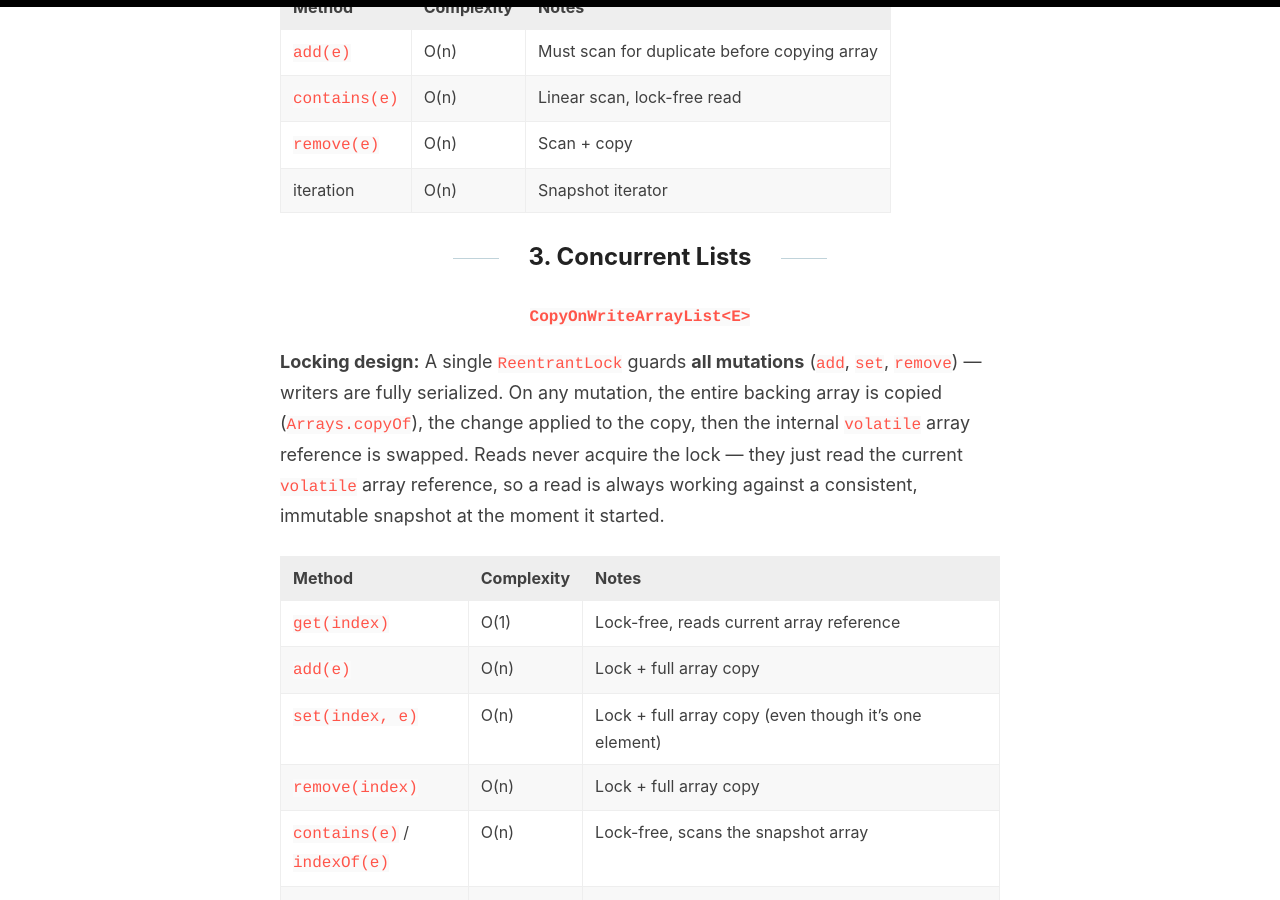
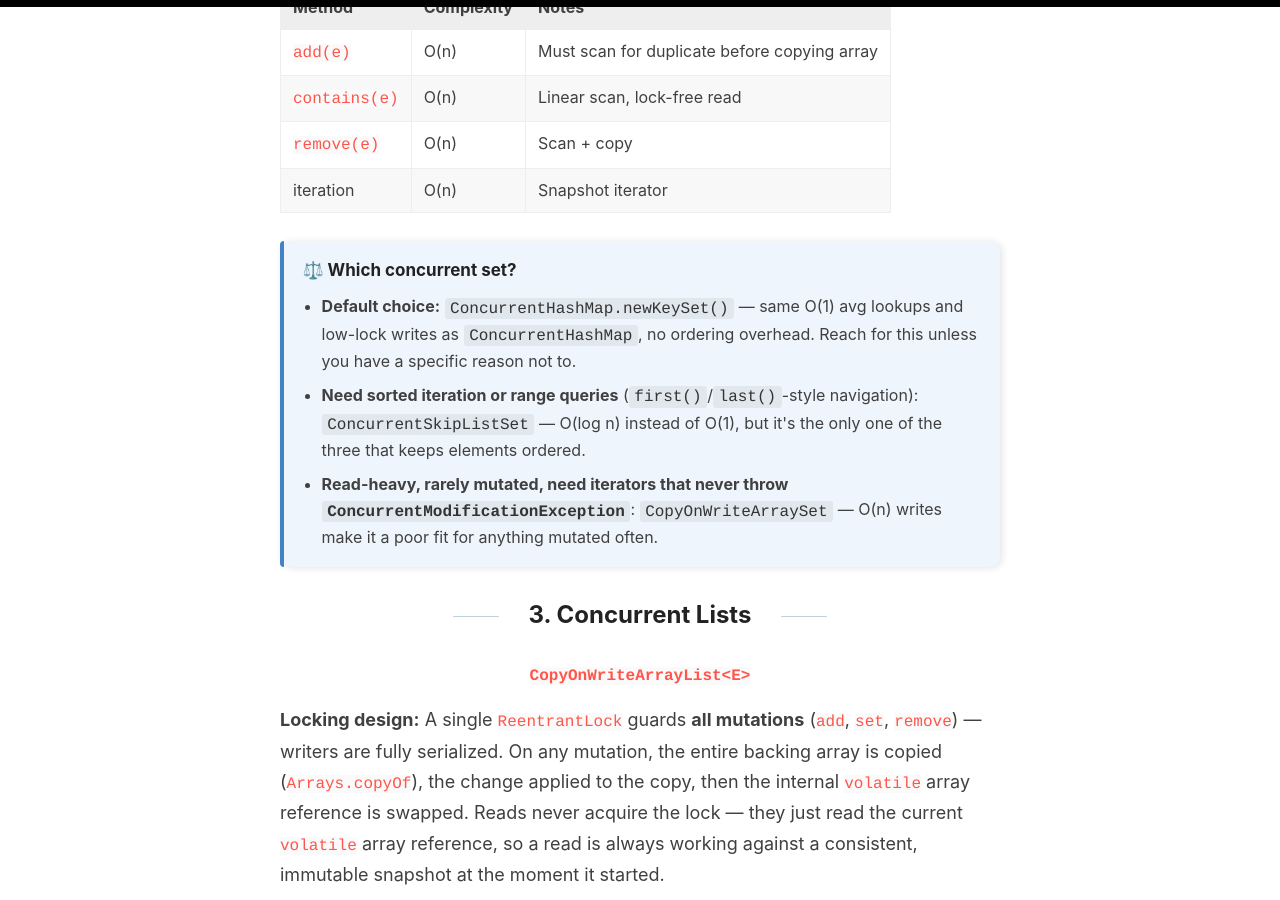
Before and after one commit to mettyoung/mettyoung.github.io, a Jekyll site: the page built from _posts/2026-08-13-java-concurrent-collections-cheat-sheet.markdown, in a window 1280 px wide and 900 px high, scrolled down 4013 px. Built offline with Jekyll 4.4.1, drawn with Linux system fonts in a browser that asks for light colours.

Commit message:
Add default-choice callout to Concurrent Sets section
Mirrors the ConcurrentHashMap vs ConcurrentSkipListMap tradeoff
callout: default to newKeySet(), pick SkipListSet for ordering,
CopyOnWriteArraySet for read-heavy/rarely-mutated.

Co-Authored-By: Claude Sonnet 5 <noreply@anthropic.com>

```diff
--- a/_posts/2026-08-13-java-concurrent-collections-cheat-sheet.markdown
+++ b/_posts/2026-08-13-java-concurrent-collections-cheat-sheet.markdown
@@ -81,6 +81,15 @@ Backed by `CopyOnWriteArrayList` (see below) with a linear `contains()` scan for
 | `contains(e)` | O(n) | Linear scan, lock-free read |
 | `remove(e)` | O(n) | Scan + copy |
 | iteration | O(n) | Snapshot iterator |
+
+<div class="callout">
+  <span class="callout-title">⚖️ Which concurrent set?</span>
+  <ul>
+    <li><strong>Default choice:</strong> <code>ConcurrentHashMap.newKeySet()</code> — same O(1) avg lookups and low-lock writes as <code>ConcurrentHashMap</code>, no ordering overhead. Reach for this unless you have a specific reason not to.</li>
+    <li><strong>Need sorted iteration or range queries</strong> (<code>first()</code>/<code>last()</code>-style navigation): <code>ConcurrentSkipListSet</code> — O(log n) instead of O(1), but it's the only one of the three that keeps elements ordered.</li>
+    <li><strong>Read-heavy, rarely mutated, need iterators that never throw <code>ConcurrentModificationException</code></strong>: <code>CopyOnWriteArraySet</code> — O(n) writes make it a poor fit for anything mutated often.</li>
+  </ul>
+</div>
 
 ## 3. Concurrent Lists
 
```
